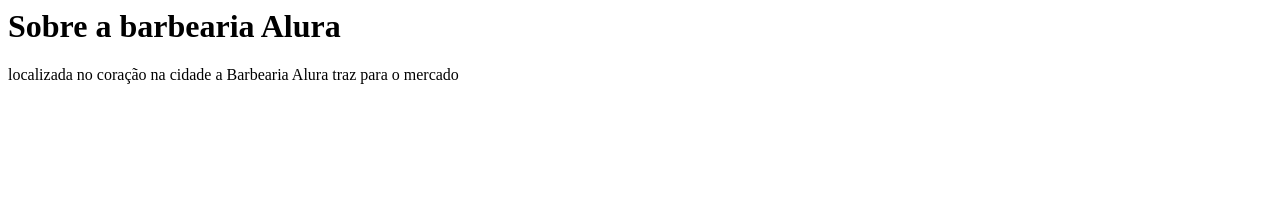
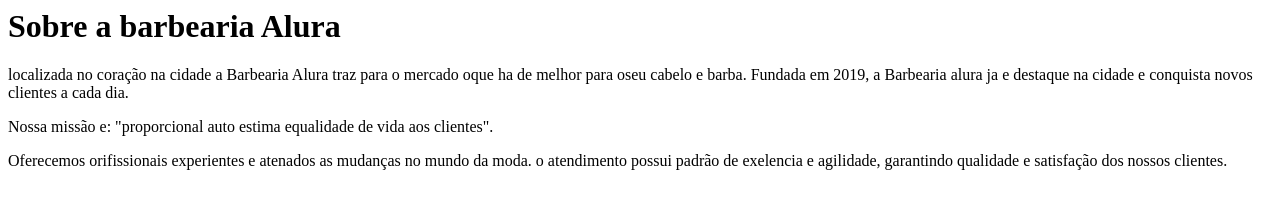
Before and after one commit to Ryanzin1304/ryanzin, a plain HTML site: page index.html in a window 1280 px wide. Drawn offline with Linux system fonts and the light colour scheme.

Commit message:
Update index.html

```diff
--- a/index.html
+++ b/index.html
@@ -1,3 +1,8 @@
 <h1>Sobre a barbearia Alura</h1>
 
-<p>localizada no coração na cidade a Barbearia Alura traz para o mercado </p>
+<p>localizada no coração na cidade a Barbearia Alura traz para o mercado oque ha de melhor para oseu cabelo e barba.
+Fundada em 2019, a Barbearia alura ja e destaque na cidade e conquista novos clientes a cada dia.</p>
+<p></p>Nossa missão e: "proporcional auto estima equalidade de vida aos clientes".</p>
+
+<p></p>Oferecemos orifissionais experientes e atenados as mudanças no mundo da moda. o atendimento possui padrão de exelencia
+e agilidade, garantindo qualidade e satisfação dos nossos clientes.
```
